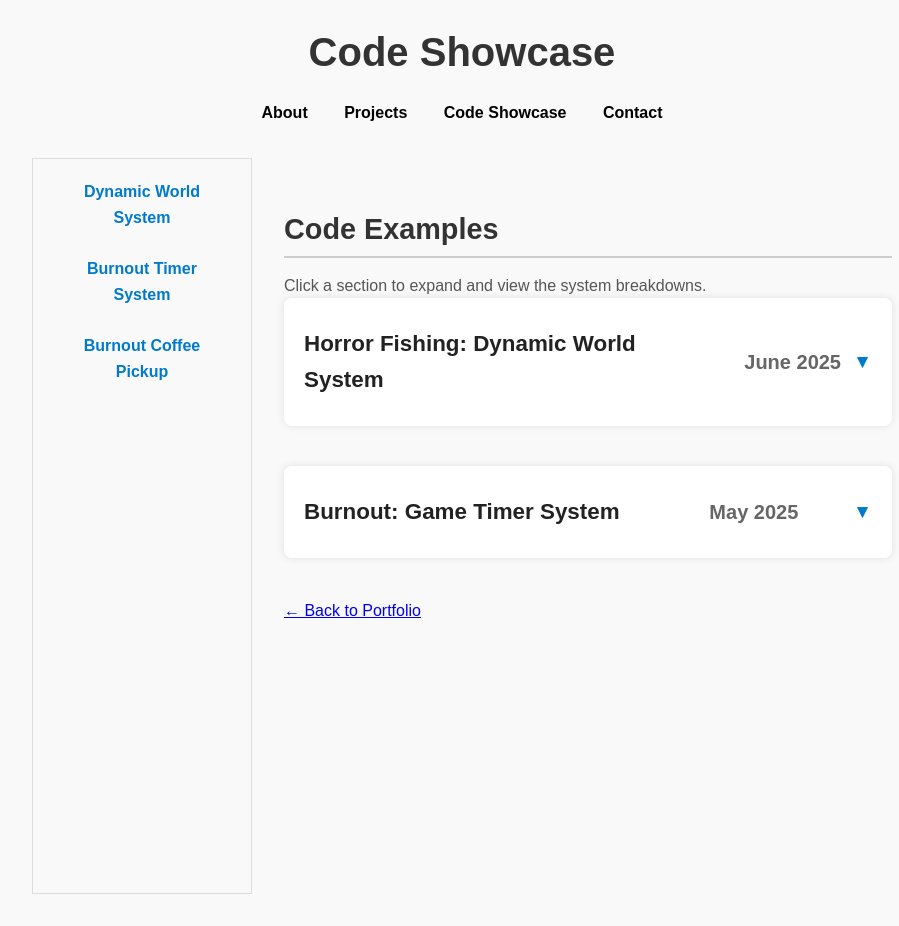
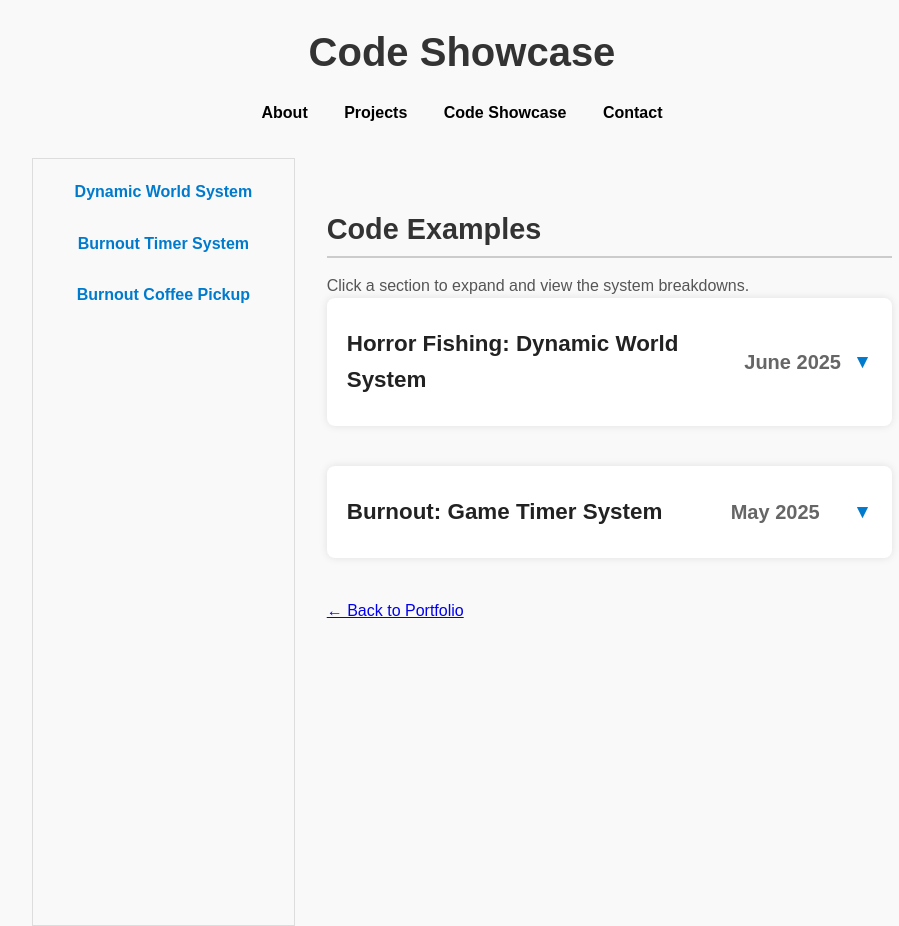
Before and after one commit to PattersonCam7/PattersonCam7.github.io, a plain HTML site: page code.html in a window 1280 px wide. Shown: the whole page, without its empty margins (178-1077 px from the left). Drawn offline with nearby package versions, Linux system fonts and the light colour scheme.

Commit message:
Update style.css

```diff
--- a/style.css
+++ b/style.css
@@ -84,10 +84,7 @@ nav a:focus {
   position:static; /* make sidebar static to avoid fixed positioning */
   flex: 0 0 auto; /* prevent sidebar from growing or shrinking */
   top: 2rem; /* adjust this to match the distance from viewport top to first h3 */
-  align-items:left; /* align items to the left */;
-  width: 220px;
-  max-height: calc(100vh - 4rem);
-  overflow-y: auto;
+  align-items: left; /* align items to the left */;
   border: 1px solid #ddd;
   padding: 1rem;
   background: #f9f9f9;
```
